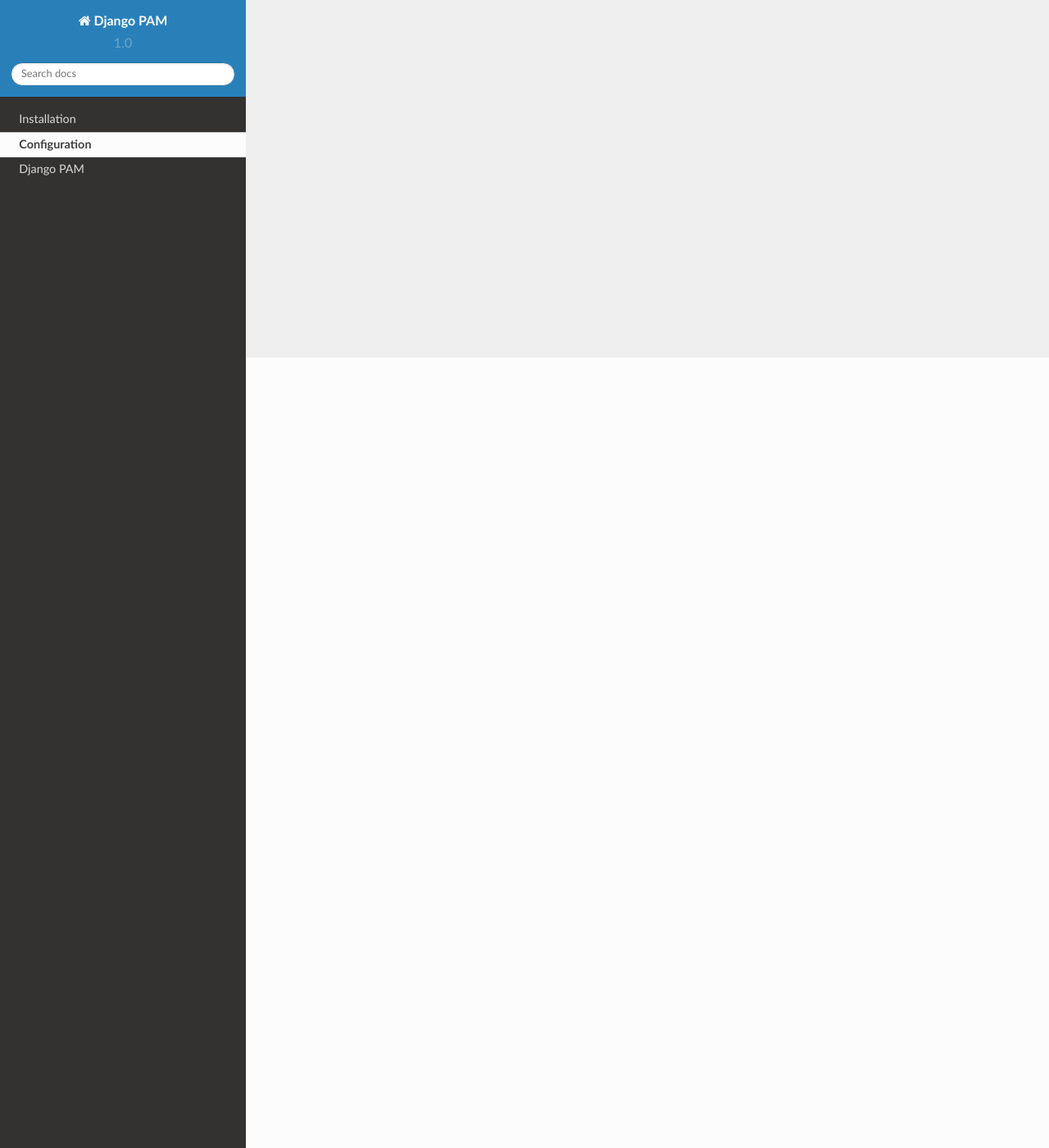
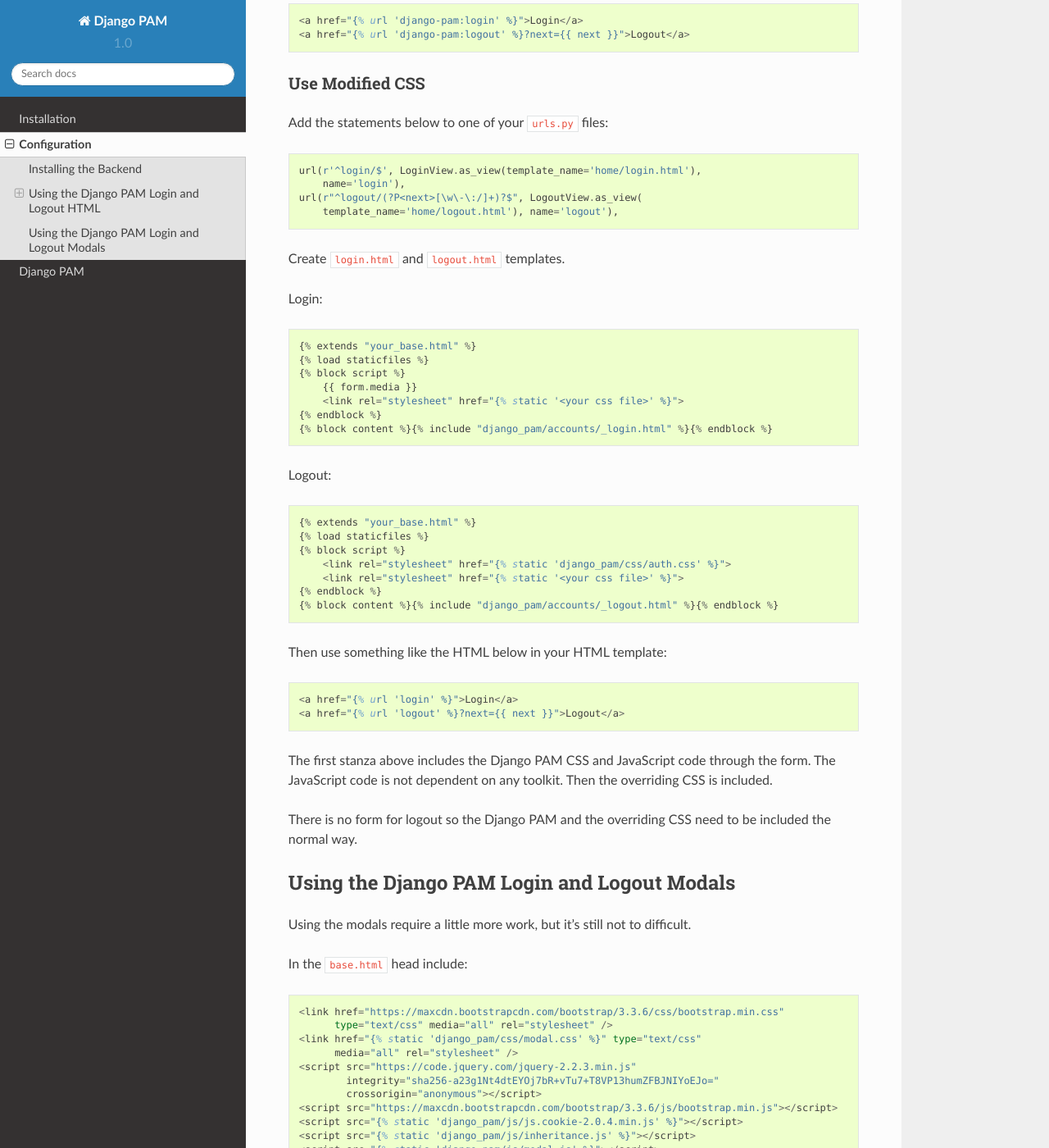
Before and after one commit to cnobile2012/django-pam, a Sphinx documentation site: the page built from docs/source/configuration.rst, in a window 1280 px wide and 1400 px high, scrolled down 964 px. Shown: the whole window at 82% size. Built offline with Sphinx 7.4.7 and the Read the Docs theme 2.0.0, drawn with Linux system fonts in a browser that asks for light colours; some of the changed text lies outside the part shown.

Commit message:
Updates to the Sphinx documentation.

```diff
--- a/docs/source/configuration.rst
+++ b/docs/source/configuration.rst
@@ -1,2 +1,127 @@
 Configuration
 *************
+
+Installing the Backend
+======================
+
+You will need to add Django PAM to your ``INSTALLED_APPS``::
+
+  INSTALLED_APPS = [
+      ...
+      'django_pam',
+    ]
+
+Next you will need to add the Django PAM backend to the
+``AUTHENTICATION_BACKENDS''::
+
+  AUTHENTICATION_BACKENDS = [
+    'django_pam.auth.backends.PAMBackend',
+    'django.contrib.auth.backends.ModelBackend',
+    ]
+
+.. note::
+
+  If you use your UNIX account username you will be logged in through
+  the ``PAMBackend`` backend. If you use the Django username you will
+  logged in through the ``ModelBackend``, assuming  both username's
+  and password's are not the same.
+
+Using the Django PAM Login and Logout HTML
+==========================================
+
+Use as is
+---------
+
+Add the statement below to one of your ``urls.py`` files::
+
+  url(r'^django-pam/', include('django_pam.urls')),
+
+Then put the HTML below in your HTML template::
+
+  <a href="{% url 'django-pam:login' %}">Login</a>
+  <a href="{% url 'django-pam:logout' %}?next={{ next }}">Logout</a>
+
+Use Modified CSS
+----------------
+
+Add the statements below to one of your ``urls.py`` files::
+
+  url(r'^login/$', LoginView.as_view(template_name='home/login.html'),
+      name='login'),
+  url(r"^logout/(?P<next>[\w\-\:/]+)?$", LogoutView.as_view(
+      template_name='home/logout.html'), name='logout'),
+
+Create ``login.html`` and ``logout.html`` templates.
+
+Login::
+
+  {% extends "your_base.html" %}
+  {% load staticfiles %}
+  {% block script %}
+      {{ form.media }}
+      <link rel="stylesheet" href="{% static '<your css file>' %}">
+  {% endblock %}
+  {% block content %}{% include "django_pam/accounts/_login.html" %}{% endblock %}
+
+Logout::
+
+  {% extends "your_base.html" %}
+  {% load staticfiles %}
+  {% block script %}
+      <link rel="stylesheet" href="{% static 'django_pam/css/auth.css' %}">
+      <link rel="stylesheet" href="{% static '<your css file>' %}">
+  {% endblock %}
+  {% block content %}{% include "django_pam/accounts/_logout.html" %}{% endblock %}
+
+Then use something like the HTML below in your HTML template::
+
+  <a href="{% url 'login' %}">Login</a>
+  <a href="{% url 'logout' %}?next={{ next }}">Logout</a>
+
+The first stanza above includes the Django PAM CSS and JavaScript code
+through the form. The JavaScript code is not dependent on any
+toolkit. Then the overriding CSS is included.
+
+There is no form for logout so the Django PAM and the overriding CSS
+need to be included the normal way.
+
+Using the Django PAM Login and Logout Modals
+============================================
+
+Using the modals require a little more work, but it's still not to
+difficult.
+
+In the ``base.html`` head include::
+
+  <link href="https://maxcdn.bootstrapcdn.com/bootstrap/3.3.6/css/bootstrap.min.css"
+        type="text/css" media="all" rel="stylesheet" />
+  <link href="{% static 'django_pam/css/modal.css' %}" type="text/css"
+        media="all" rel="stylesheet" />
+  <script src="https://code.jquery.com/jquery-2.2.3.min.js"
+          integrity="sha256-a23g1Nt4dtEYOj7bR+vTu7+T8VP13humZFBJNIYoEJo="
+          crossorigin="anonymous"></script>
+  <script src="https://maxcdn.bootstrapcdn.com/bootstrap/3.3.6/js/bootstrap.min.js"></script>
+  <script src="{% static 'django_pam/js/js.cookie-2.0.4.min.js' %}"></script>
+  <script src="{% static 'django_pam/js/inheritance.js' %}"></script>
+  <script src="{% static 'django_pam/js/modal.js' %}"></script>
+
+At the bottom of the ``base.html`` template include this line just
+before the ``</html>`` tag::
+
+  {% block modals %}{% endblock %}
+
+Then in the template that has your login html add at the bottom of the
+template::
+
+  {% block modals %}
+  <div id="modals">
+    {% include "django_pam/modals/login.html" %}
+    {% include "django_pam/modals/logout.html" %}
+  </div> <!-- div#modals -->
+  {% endblock %}
+
+.. note::
+
+  The JavaScript for the modals is written in ES6 which is supported
+  in most of the newer browsers. See:
+  `ECMAScript 6 <https://github.com/lukehoban/es6features>`_.
```
Also changed, not shown: docs/source/installation.rst (+21 -0 lines).
